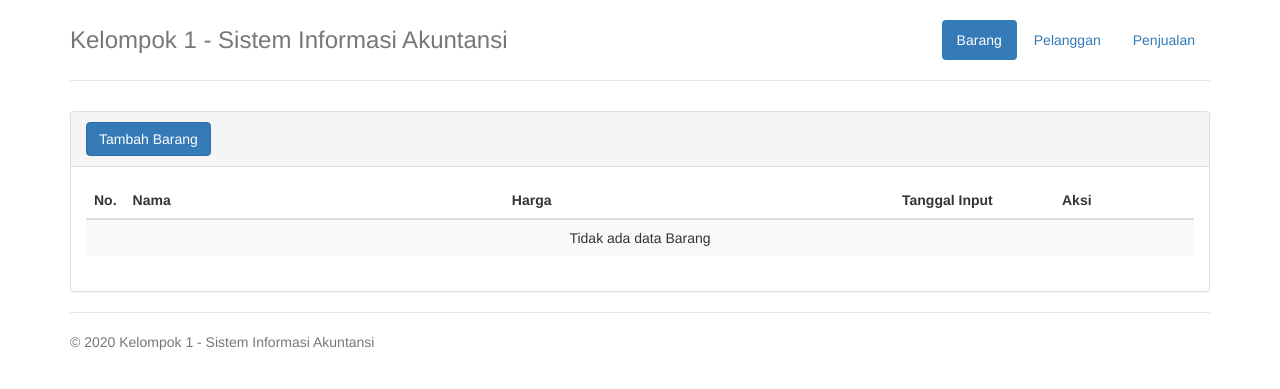
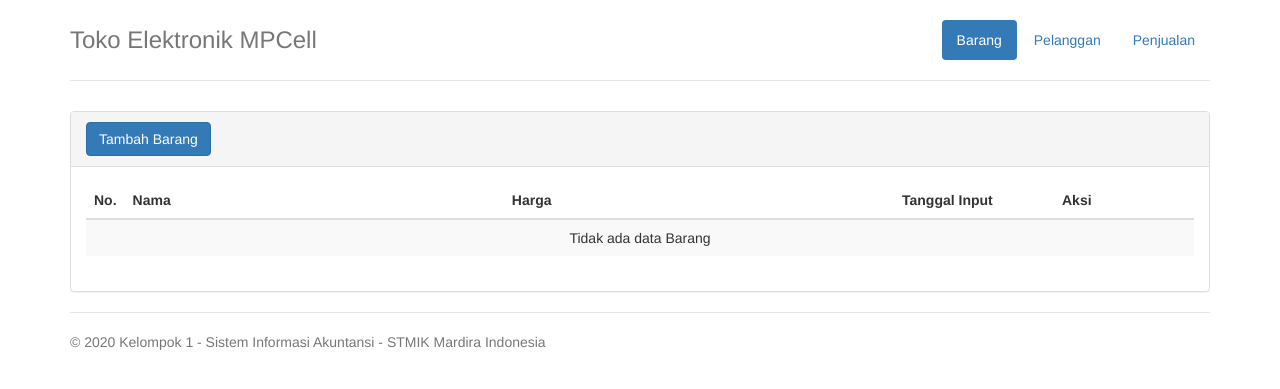
Before and after one commit to yudfkra/SIA-PenjualanPiutang, a CodeIgniter app: page /database/index.php/barang/index in a window 1280 px wide. Shown: the top 389 px of the page. Run offline with CodeIgniter, Linux system fonts and the light colour scheme; data that the repository does not hold is empty.

Commit message:
penambahan constant app_author

```diff
--- a/application/config/constants.php
+++ b/application/config/constants.php
@@ -84,4 +84,5 @@ defined('EXIT_DATABASE')       OR define('EXIT_DATABASE', 8); // database error
 defined('EXIT__AUTO_MIN')      OR define('EXIT__AUTO_MIN', 9); // lowest automatically-assigned error code
 defined('EXIT__AUTO_MAX')      OR define('EXIT__AUTO_MAX', 125); // highest automatically-assigned error code
 
-defined('APP_NAME') OR define('APP_NAME', 'Kelompok 1 - Sistem Informasi Akuntansi');
+defined('APP_NAME') OR define('APP_NAME', 'Toko Elektronik MPCell');
+defined('APP_AUTHOR') OR define('APP_AUTHOR', 'Kelompok 1 - Sistem Informasi Akuntansi - STMIK Mardira Indonesia');
--- a/application/views/layout.php
+++ b/application/views/layout.php
@@ -27,7 +27,7 @@
         <?php $this->load->view($view); ?>
 
         <footer class="footer">
-            <p>&copy; <?php echo date('Y'); ?> <?php echo APP_NAME; ?></p>
+            <p>&copy; <?php echo date('Y'); ?> <?php echo APP_AUTHOR; ?></p>
         </footer>
     </div>
 
```
